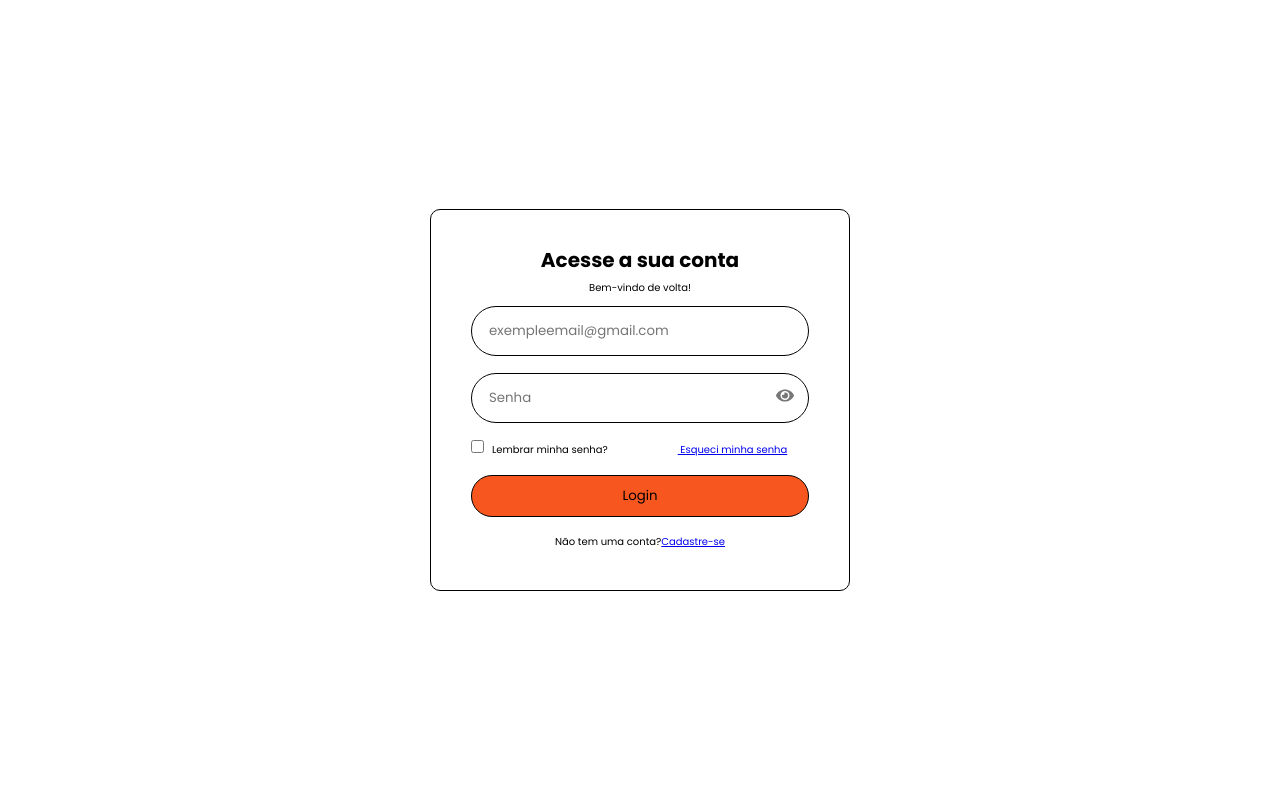
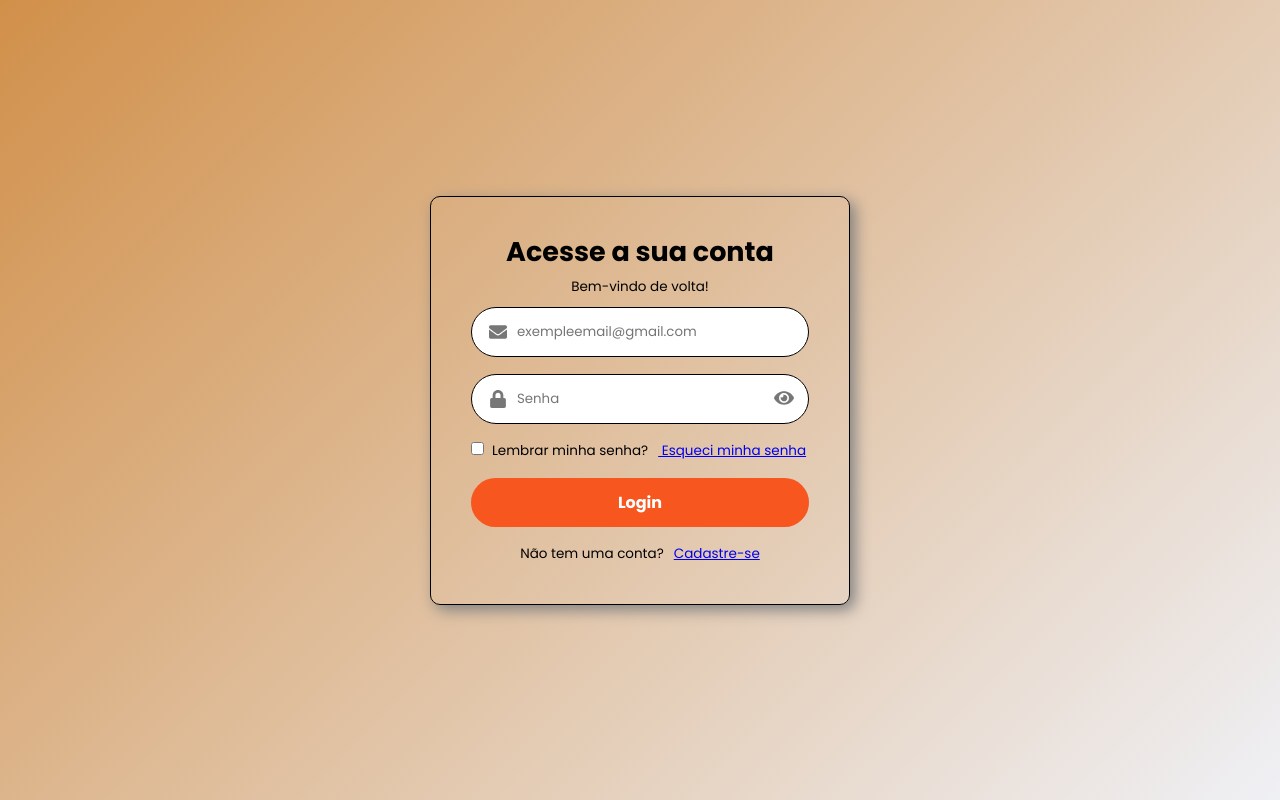
Before and after one commit to Eder-Rafael-Avila/pet-vibe, a React (Vite) app in the folder frontend/: page /Login in a window 1280 px wide. Built offline with nearby package versions, Linux system fonts and the light colour scheme; a web font is replaced by a local one.

Commit message:
login icon, fundo
adicionei icones, modifiquei fundo, e sombreamento

```diff
--- a/frontend/src/components/login/index.jsx
+++ b/frontend/src/components/login/index.jsx
@@ -1,6 +1,6 @@
 import './index.scss'
 import { Link } from 'react-router-dom'
-import { FaEye, FaEyeSlash } from "react-icons/fa";
+import { FaEye, FaEyeSlash, FaLock, FaUser,FaArrowRight,FaKey, FaEnvelope } from "react-icons/fa";
 import { useState } from 'react';
 
 export default function Login(){
@@ -15,10 +15,13 @@ export default function Login(){
                 <h1>Acesse a sua conta</h1>
                 <p>Bem-vindo de volta!</p>
                 <div className="input">
-                <input type="email" placeholder='exempleemail@gmail.com' />
+                    <FaEnvelope className='icone-email' />
+                <input  type="email" placeholder='exempleemail@gmail.com' />
+
 
                 </div>
                 <div className="input">
+                    <FaLock  className='icone-senha'/>
                     <input type={mostrarSenha ? "text" : "password"} placeholder='Senha' />
 
                      <button type='button' className='olhoBotao' onClick={() => setMostrarSenha(!mostrarSenha)}>
@@ -31,7 +34,7 @@ export default function Login(){
                         <input type="checkbox" className='input-senha' />
                         Lembrar minha senha?
                     </label>
-                        <Link to="#" id='senha' className='link-senha'> Esqueci minha senha</Link>
+                        <Link to="#" id='senha'> Esqueci minha senha</Link>
                     <button type="submit" className='Login'>Login</button>
 
                     <div className='Cadastrar'>
--- a/frontend/src/components/login/index.scss
+++ b/frontend/src/components/login/index.scss
@@ -1,10 +1,18 @@
 .page-login{
+
+    min-height: 100vh;
+    background: linear-gradient(135deg, #d1904a, #eff0f5);
+    position: relative;
+    overflow: hidden;
+
+
 
     .corpo{
         display: flex;
         justify-content: center;
         align-items: center;
         min-height: 100vh;
+        font-size: 13.5px;
 
     }
     form{
@@ -12,6 +20,7 @@
         border: 1px solid black;
         border-radius: 10px;
         padding: 30px 40px;
+        box-shadow: 5px 5px 15px  gray;
 
 
         h1{
@@ -33,12 +42,14 @@
             border-radius: 55px;
             border: 1px solid black;
             text-indent: 10px;
+            padding-left: 35px;
 
         }
         .input{
             width: 100%;
             margin-bottom: 17px;
             position: relative;
+
         }
 
 
@@ -49,24 +60,32 @@
 
 
 
-        .Login{
+        .Login {
             width: 100%;
             margin-bottom: 17px;
             margin-top: 17px;
-            padding: 10px;
+            padding: 12px;
             border-radius: 55px;
-            border: 1px solid black;
+            border: none;
             background-color: var(--corLaranjaContraste);
+            color: white;
+            font-size: 16px;
+            font-weight: bold;
+            cursor: pointer;
         }
 
         #senha{
-            padding-left: 70px;
+            padding-left: 10px;
             width: 100%;
 
         }
         .Cadastrar{
             justify-content: center;
             display: flex;
+
+        }
+        .Cadastrar p{
+            gap: 10px;
         }
 
         .input input::placeholder{
@@ -75,14 +94,28 @@
         .olhoBotao {
             position: absolute;
             right: 15px;
-            top: 50%;
+            top: 55%;
             transform: translateY(-50%);
             border: none;
             background: transparent;
             cursor: pointer;
             color: #777;
-            font-size: 18px;
+            font-size: 20px;
         }
 
+       .icone-email,.icone-senha {
+            position: absolute;
+            left: 18px;
+            top: 50%;
+            transform: translateY(-50%);
+            color: #777;
+            font-size: 18px;
+            z-index: 2;
+        }
+
+
+
     }
+
+
 }
```
Also changed, not shown: 1 other file (tests, documents, lock files or other folders).
